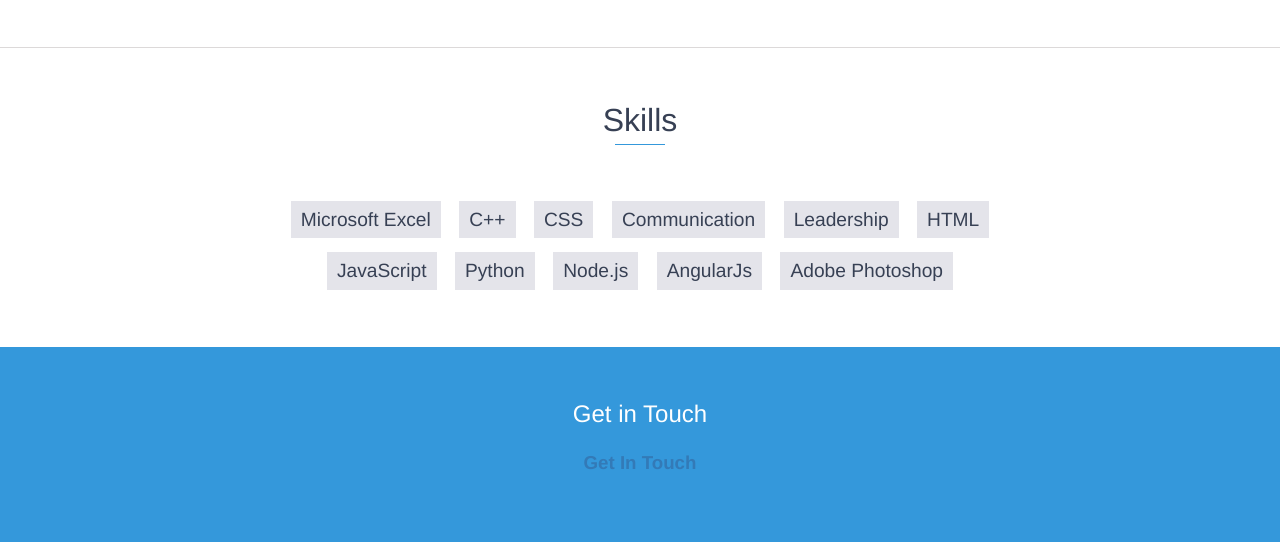
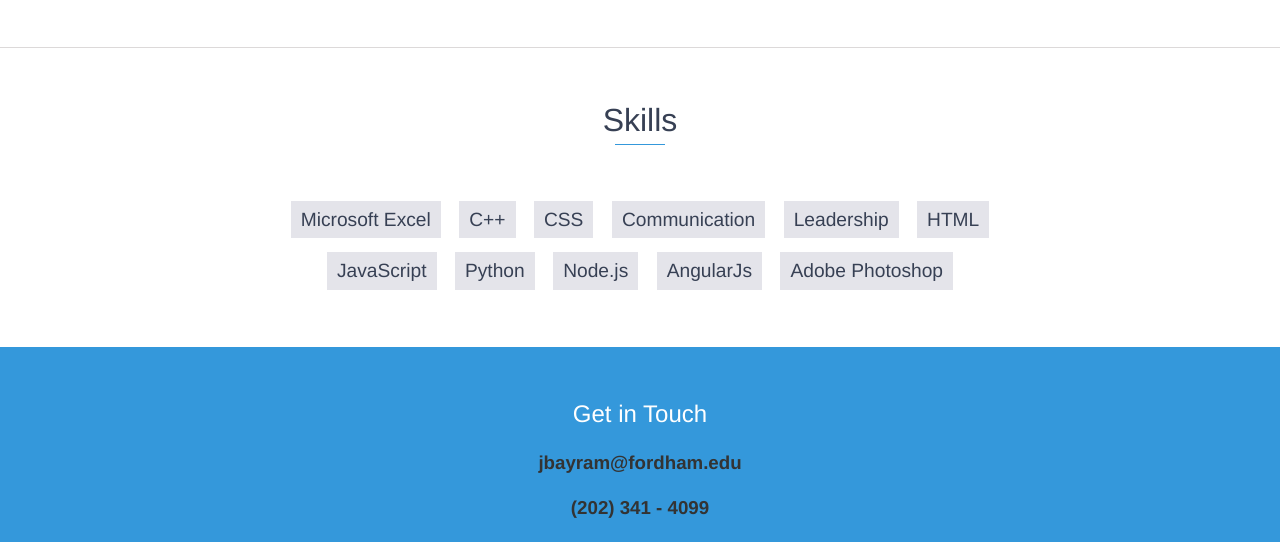
Before and after one commit to bayramj/bayramj.github.io, a website: page index.html in a window 1280 px wide. Shown: the part 1370-1912 px from the top of the page. Drawn offline with nearby package versions, Linux system fonts and the light colour scheme.

Commit message:
Update index.html

```diff
--- a/index.html
+++ b/index.html
@@ -132,8 +132,8 @@
 
     <div id="contact">
         <h2>Get in Touch</h2>
-        <h3><a href = "mailto: jbayram@fordham.edu">Get In Touch</a></h3>
-        <h3><a href="tel:+2023414099"></h3>
+        <h3>jbayram@fordham.edu</h3>
+        <h3>(202) 341 - 4099</h3>
 
 
 
```
